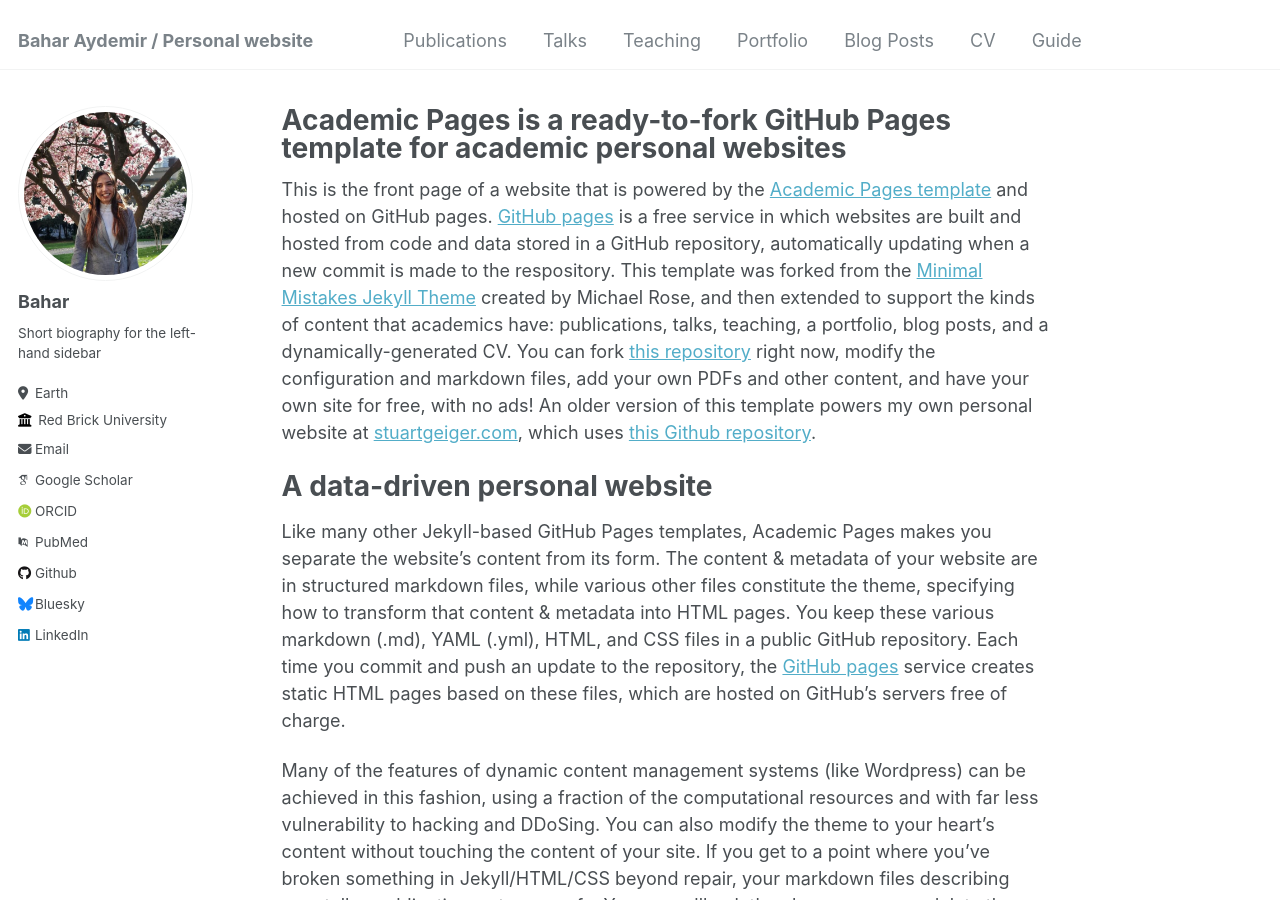
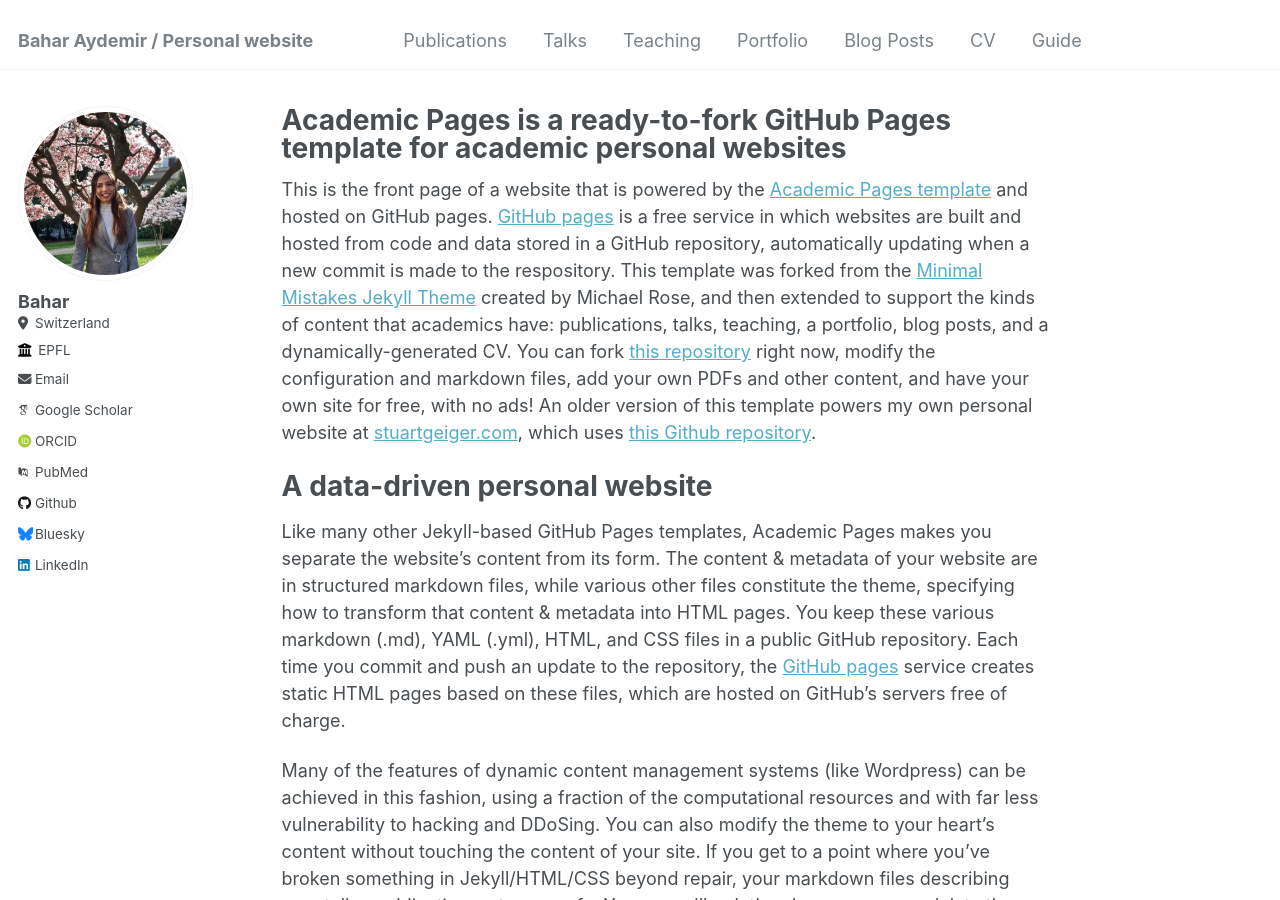
Before and after one commit to baharay/baharay.github.io, a Jekyll site: the page built from _pages/about.md, in a window 1280 px wide and 900 px high. Built offline with Jekyll 4.4.1, drawn with Linux system fonts in a browser that asks for light colours; some web fonts are replaced; some of the changed lines change nothing that is shown.

Commit message:
Update _config.yml

```diff
--- a/_config.yml
+++ b/_config.yml
@@ -24,9 +24,9 @@
   avatar           : "profile.png"
   name             : "Bahar"
   pronouns         : # example: "she/her"
-  bio              : "Short biography for the left-hand sidebar"
-  location         : "Earth"
-  employer         : "Red Brick University"
+  #bio              : "Short biography for the left-hand sidebar"
+  location         : "Switzerland"
+  employer         : "EPFL"
   uri              : # URL
   email            : "baharay.cv@gmail.com"
 
@@ -40,38 +40,38 @@
   researchgate     : # URL
 
   # Repositories and software development
-  bitbucket        : # Username - Update with your username on the site
-  codepen          : # Username
-  dribbble         : # Username
-  github           : "academicpages"
-  kaggle           : # Username
-  stackoverflow    : # User number or user number and name (i.e., use "1" or "1/jeff-atwood")
+  # bitbucket        : # Username - Update with your username on the site
+  # codepen          : # Username
+  # dribbble         : # Username
+  github           : "baharay"
+  # kaggle           : # Username
+  # stackoverflow    : # User number or user number and name (i.e., use "1" or "1/jeff-atwood")
 
   # Social media
   bluesky          : "bsky.app" # Replace this with you Bluesky username
-  facebook         : # Username
-  flickr           : # Username
-  foursquare       : # Username
-  goodreads        : # Username
-  google_plus      : # Username
-  keybase          : # Username
-  instagram        : # Username
-  lastfm           : # Username
+  # facebook         : # Username
+  # flickr           : # Username
+  # foursquare       : # Username
+  # goodreads        : # Username
+  # google_plus      : # Username
+  # keybase          : # Username
+  # instagram        : # Username
+  # lastfm           : # Username
   linkedin         : bahar-aydemir
-  mastodon         : # URL
-  medium           : # URL
-  pinterest        : # Username
-  soundcloud       : # Username
-  steam            : # Username
-  telegram         : # URL
-  tumblr           : # Username
-  twitter          : # Username for X / Twitter
-  vine             : # Username
-  weibo            : # Username
-  wikipedia        : # Username
-  xing             : # Username
-  youtube          : # Username
-  zhihu            : # URL
+  # mastodon         : # URL
+  # medium           : # URL
+  # pinterest        : # Username
+  # soundcloud       : # Username
+  # steam            : # Username
+  # telegram         : # URL
+  # tumblr           : # Username
+  # twitter          : # Username for X / Twitter
+  # vine             : # Username
+  # weibo            : # Username
+  # wikipedia        : # Username
+  # xing             : # Username
+  # youtube          : # Username
+  # zhihu            : # URL
 
 
 # Site Settings
```
